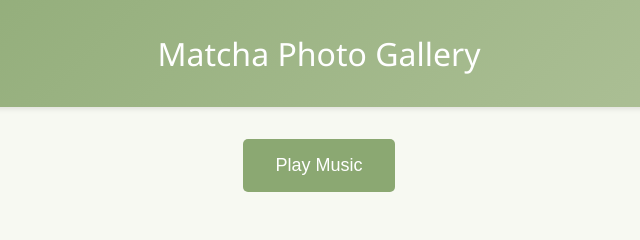
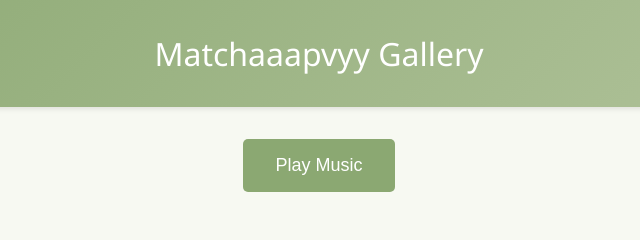
Before and after one commit to dinarsanjaya/matcha, a plain HTML site: page index.html in a window 1280 px wide. Shown: the top 240 px of the page, 321-961 px from the left. Drawn offline with Linux system fonts and the light colour scheme.

Commit message:
Update index.html

```diff
--- a/index.html
+++ b/index.html
@@ -3,7 +3,7 @@
 <head>
     <meta charset="UTF-8">
     <meta name="viewport" content="width=device-width, initial-scale=1.0">
-    <title>Matcha Photo Gallery</title>
+    <title>Matchaaapvyy Gallery</title>
     <style>
         :root {
             --matcha-light: #d8e4c8;
@@ -187,7 +187,7 @@
 </head>
 <body>
     <header>
-        <h1>Matcha Photo Gallery</h1>
+        <h1>Matchaaapvyy Gallery</h1>
     </header>
 
     <!-- YouTube Music Embed (Invisible) -->
```
